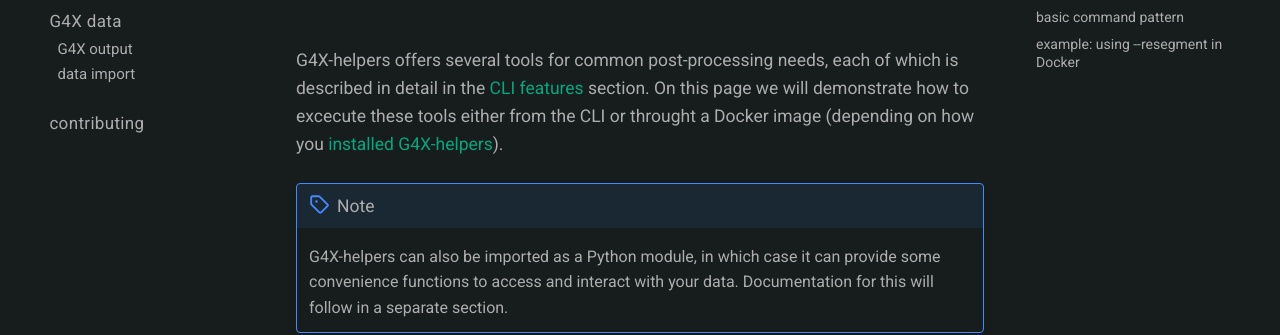
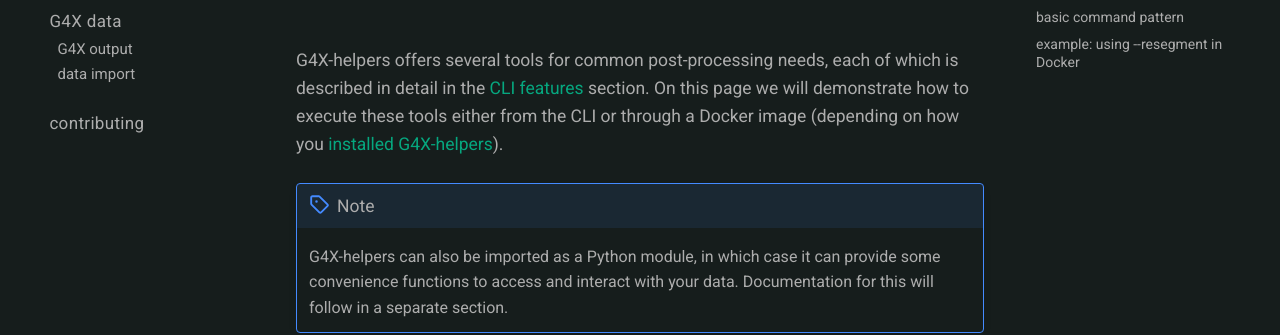
Before and after one commit to Singular-Genomics/G4X-helpers, an MkDocs documentation site: the page built from docs/g4x_helpers/usage.md, in a window 1280 px wide and 900 px high. Shown: the part 294-629 px from the top of the window. Built offline with MkDocs 1.6.1 and Material for MkDocs 9.7.7, drawn with Linux system fonts in a browser that asks for light colours; comment, search, counter and statistics services are not loaded.

Commit message:
spell check

```diff
--- a/docs/g4x_helpers/usage.md
+++ b/docs/g4x_helpers/usage.md
@@ -2,7 +2,7 @@
 
 # usage
 
-G4X-helpers offers several tools for common post-processing needs, each of which is described in detail in the [CLI features](./features/index.md) section. On this page we will demonstrate how to excecute these tools either from the CLI or throught a Docker image (depending on how you [installed G4X-helpers](./installation/index.md)).
+G4X-helpers offers several tools for common post-processing needs, each of which is described in detail in the [CLI features](./features/index.md) section. On this page we will demonstrate how to execute these tools either from the CLI or through a Docker image (depending on how you [installed G4X-helpers](./installation/index.md)).
 !!!note
     G4X-helpers can also be imported as a Python module, in which case it can provide some convenience functions to access and interact with your data. Documentation for this will follow in a separate section.
 
```
Also changed, not shown: docs/g4x_data/data_import.md (+1 -1 lines), docs/g4x_helpers/installation/docker.md (+1 -1 lines).
